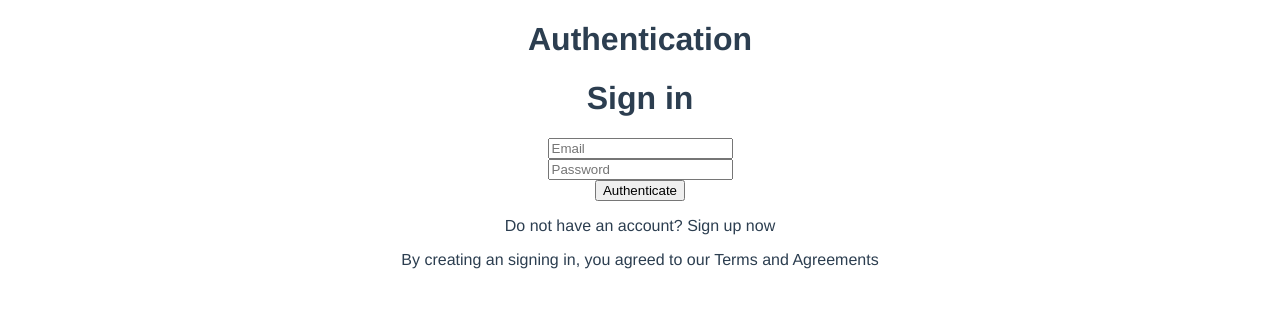
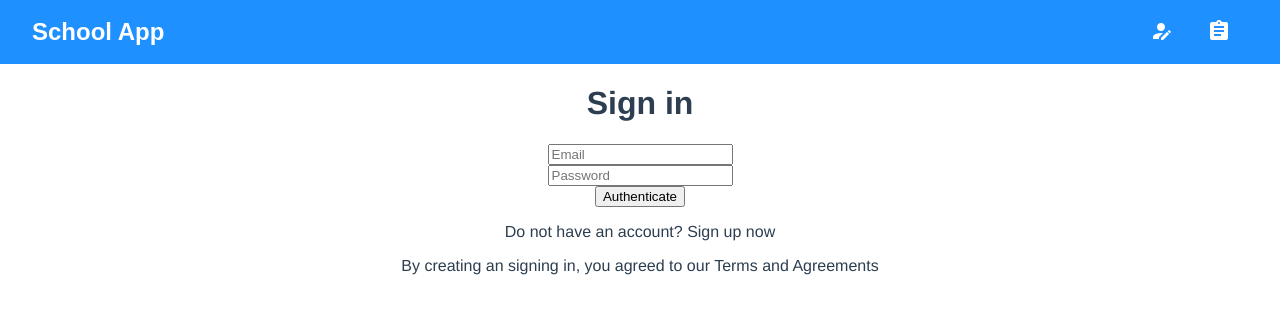
Before and after one commit to eru123/school-vf, a Vue app: page /#/ in a window 1280 px wide. Shown: the top 314 px of the page. Built offline with nearby package versions, Linux system fonts and the light colour scheme; no server answers.

Commit message:
added: header

```diff
--- a/src/views/Auth.vue
+++ b/src/views/Auth.vue
@@ -1,6 +1,25 @@
 <template>
+  <Header :title="appGlobal.name">
+    <Icon
+      v-if="tab != 1"
+      @click="tab = 1"
+      name="mdi-login"
+      title="Login Account"
+    />
+    <Icon
+      v-if="tab != 2"
+      @click="tab = 2"
+      name="mdi-account-edit"
+      title="Create new Account"
+    />
+    <Icon
+      v-if="tab != 3"
+      name="mdi-clipboard-text"
+      @click="tab = 3"
+      title="Terms and Agreements"
+    />
+  </Header>
   <div class="page-auth" v-if="loaded">
-    <h1>Authentication</h1>
     <div class="af-container">
       <div v-if="tab == 1">
         <Login class="af-main" />
--- a/src/views/Home.vue
+++ b/src/views/Home.vue
@@ -1,5 +1,11 @@
 <template>
-  <Header :title="appGlobal.name"></Header>
+  <Header :title="appGlobal.name" :titleCallback="GlobalButtonHome">
+    <Icon
+      name="mdi-exit-to-app"
+      @click="GlobalButtonLogout"
+      title="Logout Account"
+    />
+  </Header>
   <div class="home">
     <img alt="Vue logo" src="../assets/logo.png" />
     <HelloWorld msg="Welcome to Your Vue.js App" />
@@ -8,12 +14,10 @@
 
 <script>
 import HelloWorld from "@/components/HelloWorld.vue";
-import Header from "@/components/Header.vue";
 export default {
   name: "Home",
   components: {
-    HelloWorld,
-    Header
+    HelloWorld
   }
 };
 </script>
```
